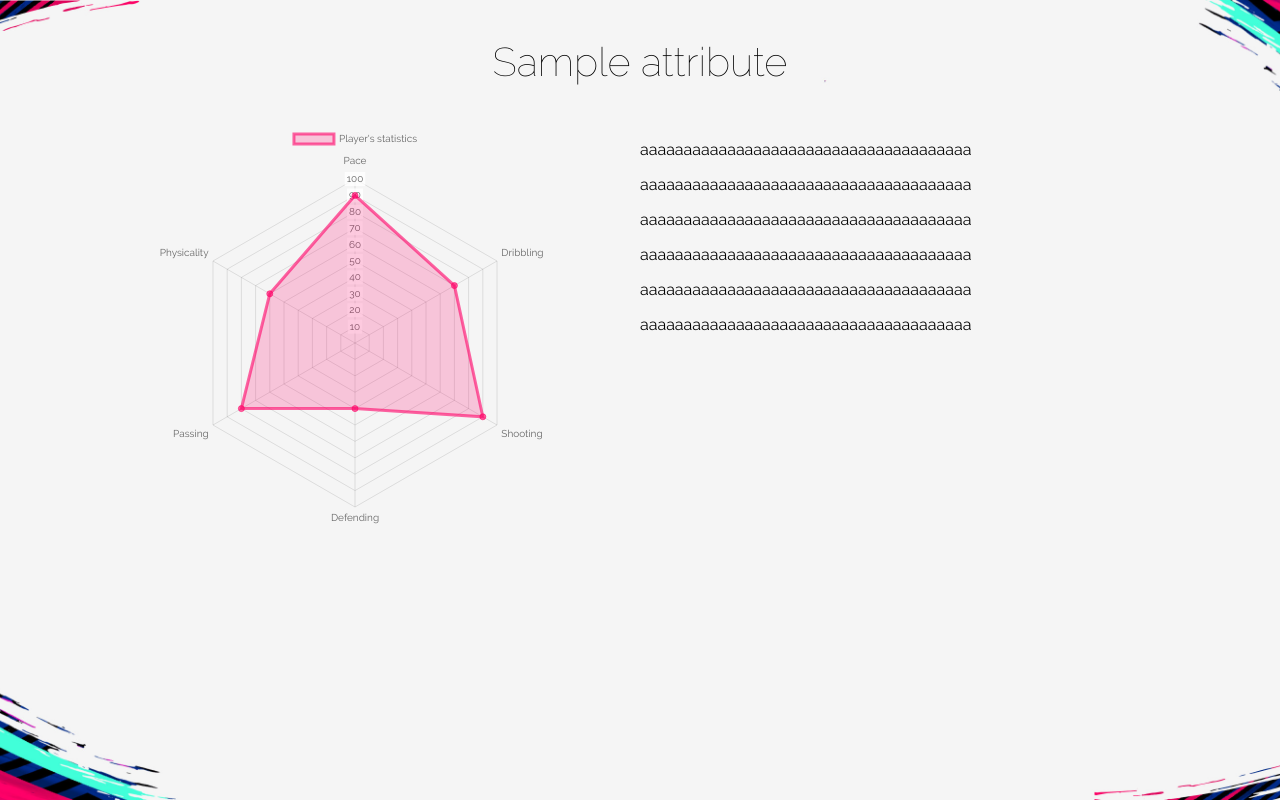
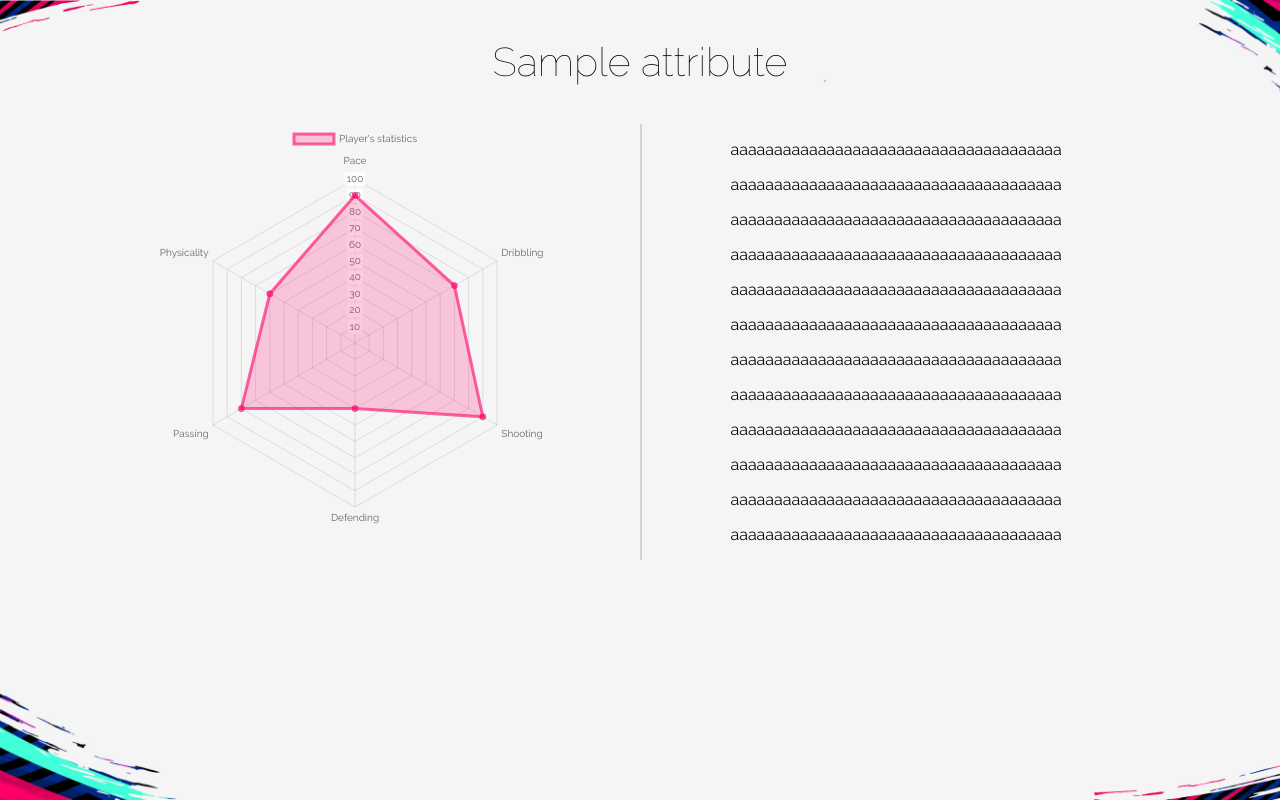
Before and after one commit to nicohlr/fifabrowser, a Flask app: template templates/player.html in a window 1280 px wide. Run offline with Flask 2, Linux system fonts and the light colour scheme; the template is opened without the code that fills it: most values are stand-ins (such as "Sample title", 1, 10 or a date in 2020); some libraries are stand-ins or nearby versions.

Commit message:
add border between chart and stats

```diff
--- a/static/css/player.css
+++ b/static/css/player.css
@@ -21,5 +21,10 @@ h1.playername {
 .stats-container {
     margin-top: 1%;
     float: left;
-    width: 45%;
+    width: 35%;
+    border-left: 2px solid lightgrey;
 }
+
+.stats-container > * {
+    padding-left: 20%;
+}
--- a/templates/player.html
+++ b/templates/player.html
@@ -18,6 +18,12 @@
             <p>aaaaaaaaaaaaaaaaaaaaaaaaaaaaaaaaaaaaaa</p>
             <p>aaaaaaaaaaaaaaaaaaaaaaaaaaaaaaaaaaaaaa</p>
             <p>aaaaaaaaaaaaaaaaaaaaaaaaaaaaaaaaaaaaaa</p>
+            <p>aaaaaaaaaaaaaaaaaaaaaaaaaaaaaaaaaaaaaa</p>
+            <p>aaaaaaaaaaaaaaaaaaaaaaaaaaaaaaaaaaaaaa</p>
+            <p>aaaaaaaaaaaaaaaaaaaaaaaaaaaaaaaaaaaaaa</p>
+            <p>aaaaaaaaaaaaaaaaaaaaaaaaaaaaaaaaaaaaaa</p>
+            <p>aaaaaaaaaaaaaaaaaaaaaaaaaaaaaaaaaaaaaa</p>
+            <p>aaaaaaaaaaaaaaaaaaaaaaaaaaaaaaaaaaaaaa</p>
         </div>
     </div>
 {% endblock %}
```
